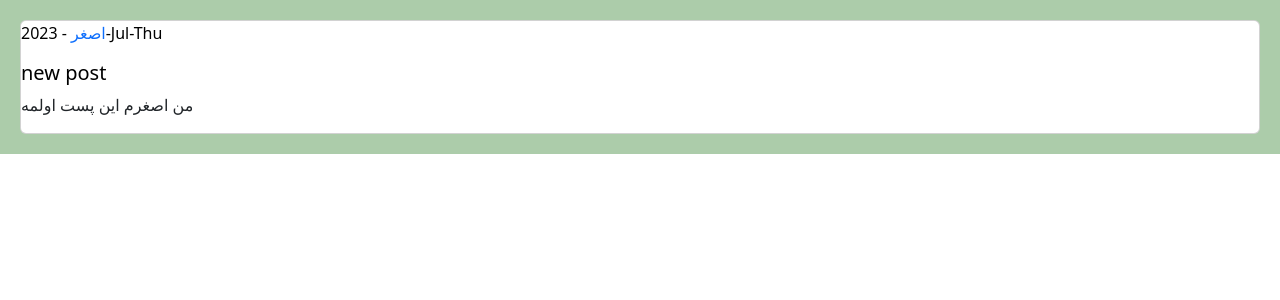
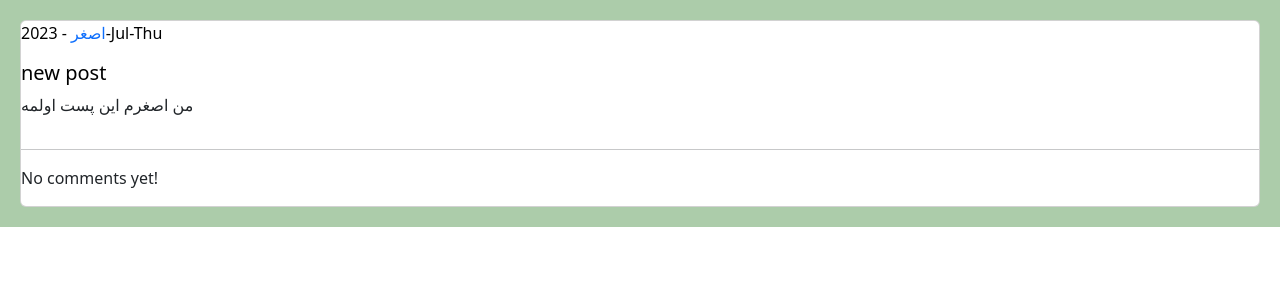
Before and after one commit to AkbarBeiramzadeh/twitter_2, a Django app: a page that uses home/templates/home/detail.html in a window 1280 px wide. Shown: the part 54-354 px from the top of the page. Run offline with Django 4.2, Linux system fonts and the light colour scheme; data comes from the database, SQL or seed files in the repository; both versions use the stored data as it was after the commit.

Commit message:
feat: show posts comments

```diff
--- a/home/templates/home/detail.html
+++ b/home/templates/home/detail.html
@@ -13,5 +13,15 @@
     <p style="color: black;"><a href="{% url 'account:user_profile' post.user.id %}" style="text-decoration: none">{{ post.user }}</a> - {{ post.updated|date:"Y-M-D" }}</p>
     <h5 style="color: black">{{ post.title }}</h5>
     <p>{{ post.body }}</p>
+        <hr>
+    {% for comment in comments %}
+        <div class="card bg-dark text-white">
+        <p class="card-header">{{ comment.user }} | {{ comment.created | timesince }}</p>
+        <p class="card-body">{{ comment.body }}</p>
+        </div>
+    {% empty %}
+        <p>No comments yet!</p>
+    {% endfor %}
+
     </div>
 {% endblock %}
--- a/home/views.py
+++ b/home/views.py
@@ -20,7 +20,8 @@ class HomeView(View):
 class PostDetailView(View):
     def get(self, request, post_id, post_slug):
         post = get_object_or_404(Post, pk=post_id, slug=post_slug)
-        return render(request, 'home/detail.html', {'post': post})
+        comments = post.pcomments.filter(is_reply=False)
+        return render(request, 'home/detail.html', {'post': post,'comments':comments})
 
 
 class PostDeleteView(LoginRequiredMixin, View):
```
Also changed, not shown: db.sqlite3.
